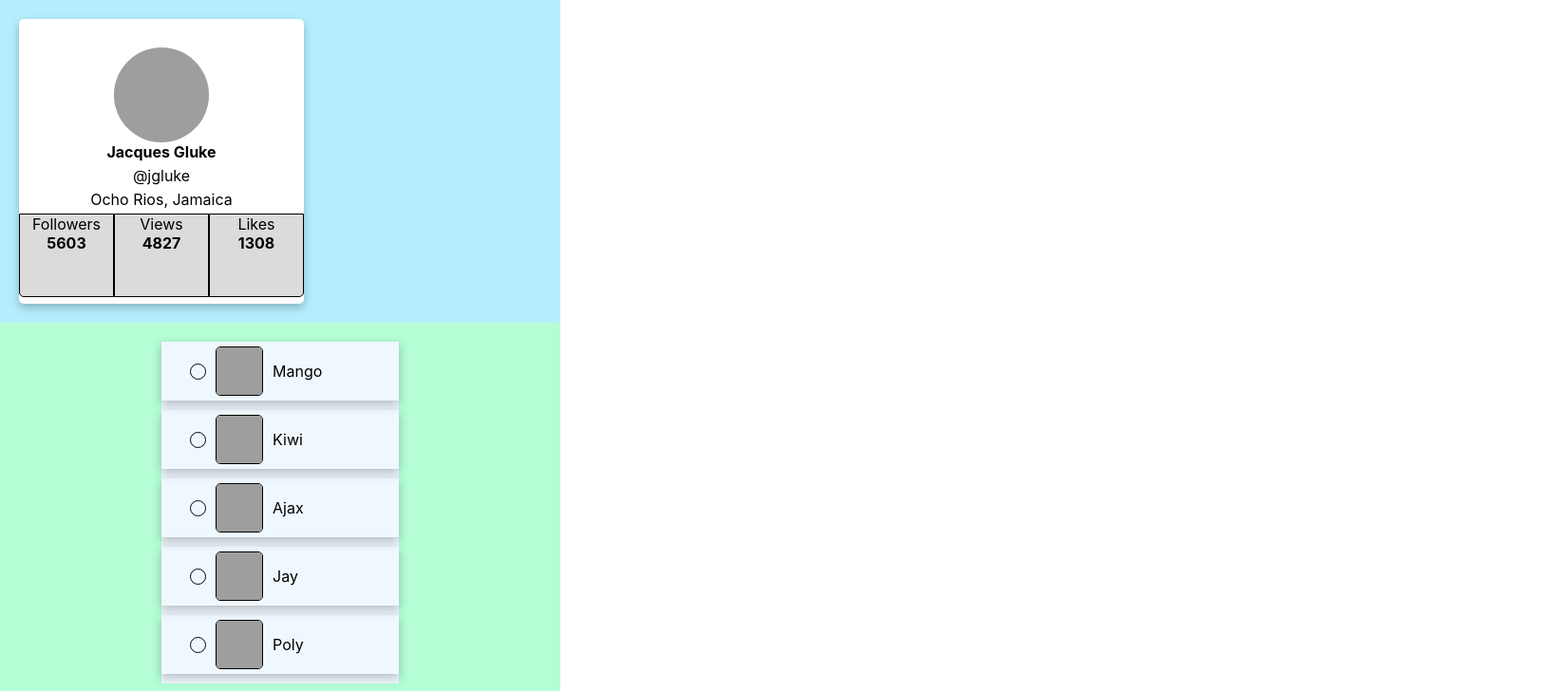
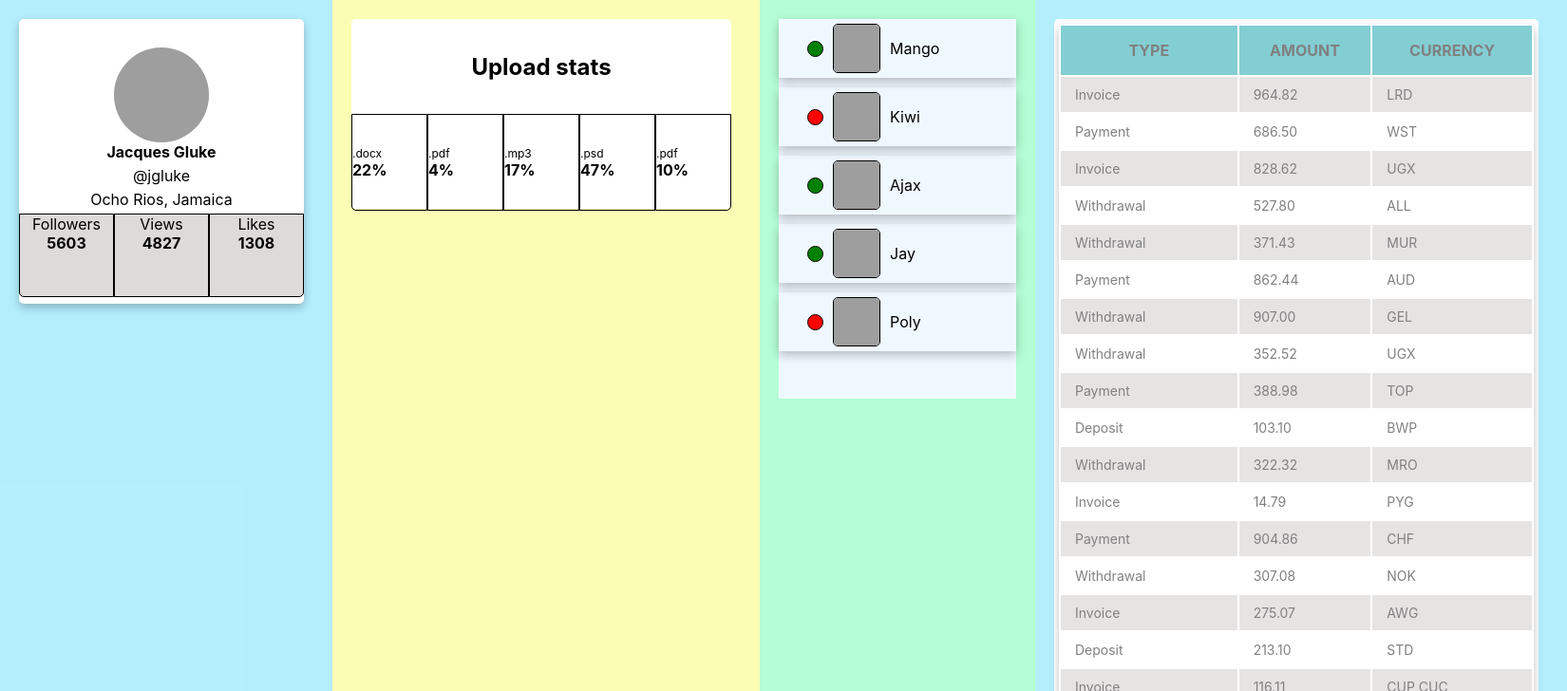
Before and after one commit to Vitaliy-1915/goit-react-hw-001-components, a React (Create React App) app: page / in a window 1280 px wide. Shown: the top 728 px of the page at 95% size, 1650 px wide, since content can reach past the window. Built offline with nearby package versions, Linux system fonts and the light colour scheme; grey boxes are pictures that could not be loaded.

Commit message:
стили statistics

```diff
--- a/src/App.css
+++ b/src/App.css
@@ -1,5 +1,5 @@
 .App {
-  text-align: center;
+  display: flex;
 }
 
 /* .App-logo {
--- a/src/App.jsx
+++ b/src/App.jsx
@@ -1,9 +1,9 @@
 import WrapperProfile from './components/WrapperProfile/WrapperProfile';
-// import WrapperStatistics from './components/WrapperStatistics/WrapperStatistics';
+import WrapperStatistics from './components/WrapperStatistics/WrapperStatistics';
 import WrapperFriendList from './components/WrapperFriendList/WrapperFriendList';
 import WrapperTransactionHistory from './components/WrapperTransactionHistory/WrapperTransactionHistory';
 import user from './data/user.json';
-// import stats from './data/statistical-data.json';
+import stats from './data/statistical-data.json';
 import friends from './data/friends.json';
 import transactions from './data/transactions.json';
 import './App.css';
@@ -12,7 +12,7 @@ function App() {
   return (
     <div className="App">
       <WrapperProfile user={user} />
-      {/* <WrapperStatistics statisticalData={stats} /> */}
+      <WrapperStatistics statisticalData={stats} />
       <WrapperFriendList friends={friends} />
       <WrapperTransactionHistory transactions={transactions} />
     </div>
--- a/src/components/FriendList/FriendList.module.css
+++ b/src/components/FriendList/FriendList.module.css
@@ -1,5 +1,6 @@
 .friendList {
   width: 250px;
+  height: 400px;
   list-style: none;
   padding: 0;
   margin: 0 auto;
@@ -22,8 +23,6 @@
   margin: auto;
   margin-left: 25px;
   margin-right: 0;
-
-  /* background-color: ${props => (props.className ? 'green' : 'red')}; */
 }
 
 .avatar {
--- a/src/components/FriendList/FriendListItem.jsx
+++ b/src/components/FriendList/FriendListItem.jsx
@@ -7,7 +7,13 @@ function FriendListItem(props) {
 
   return (
     <li className={s.friendItem}>
-      <span className={s.spanStatus}>{isOnline}</span>
+      <span
+        className={s.spanStatus}
+        style={{ backgroundColor: isOnline ? 'green' : 'red' }}
+      >
+        {isOnline}
+      </span>
+
       <img className={s.avatar} src={avatar} alt={name} width="48" />
       <p className={s.name}>{name}</p>
     </li>
--- a/src/components/Statistics/Section.jsx
+++ b/src/components/Statistics/Section.jsx
@@ -1,26 +1,26 @@
-// import React from 'react';
-// import PropTypes from 'prop-types';
+import React from 'react';
+import s from './Statistics.module.css';
+import PropTypes from 'prop-types';
 
-// function Section(props) {
-//   const { title, children } = props;
-//   return (
-//     <section class="statistics">
-//       {title && <h2 class="title">{title}</h2>}
-//       {children}
+function Section(props) {
+  const { title, children } = props;
+  return (
+    <section className={s.section}>
+      {title && <h2 className={s.h2}>{title}</h2>}
+      {children}
+    </section>
+  );
+}
 
-//     </section>
-//   );
-// }
+export default Section;
 
-// export default Section;
-
-// Section.propTypes = {
-//   title: PropTypes.string,
-//   stats: PropTypes.arrayOf(
-//     PropTypes.shape({
-//       id: PropTypes.string.isRequired,
-//       label: PropTypes.string.isRequired,
-//       percentage: PropTypes.number.isRequired,
-//     }),
-//   ),
-// };
+Section.propTypes = {
+  title: PropTypes.string,
+  stats: PropTypes.arrayOf(
+    PropTypes.shape({
+      id: PropTypes.string.isRequired,
+      label: PropTypes.string.isRequired,
+      percentage: PropTypes.number.isRequired,
+    }),
+  ),
+};
--- /dev/null
+++ b/src/components/Statistics/Statistics.module.css
@@ -0,0 +1,72 @@
+.section {
+  width: 400px;
+  height: 200px;
+  margin-right: 10px;
+  border-radius: 5px;
+
+  background-color: #fff;
+}
+
+.h2 {
+  width: 400px;
+  height: 100px;
+  display: flex;
+  justify-content: center;
+  align-items: center;
+  margin: 0;
+}
+
+.ul {
+  display: flex;
+  justify-content: space-around;
+  width: 400px;
+  height: 100px;
+  list-style: none;
+
+  margin: 0;
+  padding: 0;
+}
+
+.spanLabel {
+  font-weight: normal;
+  font-size: 12px;
+  color: #000;
+}
+
+.spanPercentage {
+  font-weight: bold;
+  color: #000;
+}
+
+.li {
+  display: flex;
+  flex-direction: column;
+  justify-content: center;
+  width: 100px;
+  height: 100px;
+  border: solid 1px;
+}
+
+.li:first-of-type {
+  border-bottom-left-radius: 5px;
+}
+
+.li:last-child {
+  border-bottom-right-radius: 5px;
+}
+
+.id-1 {
+  background-color: aqua;
+}
+.id-2 {
+  background-color: blueviolet;
+}
+.id-3 {
+  background-color: burlywood;
+}
+.id-4 {
+  background-color: cornflowerblue;
+}
+.id-5 {
+  background-color: chartreuse;
+}
--- a/src/components/Statistics/StatisticsList.jsx
+++ b/src/components/Statistics/StatisticsList.jsx
@@ -1,21 +1,21 @@
-// import React from 'react';
-// import Section from './Section'
+import React from 'react';
+import s from './Statistics.module.css';
 
-// function StatisticsList(props) {
-//     const { stats } = props;
+function StatisticsList(props) {
+  const { stats } = props;
 
-//     return (
-//       <>
-//         <ul class="stat-list">
-//           {stats.map(stat => (
-//             <li class="item" key={stat.id}>
-//               <span class="label">{stat.label}</span>
-//               <span class="percentage">{stat.percentage}%</span>
-//             </li>
-//           ))}
-//         </ul>
-//       </>
-//     )
-// }
+  return (
+    <>
+      <ul className={s.ul}>
+        {stats.map(stat => (
+          <li className={s.li} key={stat.id}>
+            <span className={s.spanLabel}>{stat.label}</span>
+            <span className={s.spanPercentage}>{stat.percentage}%</span>
+          </li>
+        ))}
+      </ul>
+    </>
+  );
+}
 
-// export default StatisticsList
+export default StatisticsList;
--- a/src/components/WrapperStatistics/WrapperStatistics.jsx
+++ b/src/components/WrapperStatistics/WrapperStatistics.jsx
@@ -1,15 +1,19 @@
-// import React from 'react';
-// import Statistics from '../Statistics/Section';
+import React from 'react';
+import Statistics from '../Statistics/Section';
+import StatisticsList from '../Statistics/StatisticsList';
+import s from '../WrapperStatistics/WrapperStatistics.module.css';
 
-// function WrapperStatistics(props) {
-//   const { statisticalData } = props;
+function WrapperStatistics(props) {
+  const { statisticalData } = props;
 
-//   return (
-//     <div>
-//       <Statistics title="Upload stats" stats={statisticalData} />;
-//       {/* <Statistics stats={statisticalData} />; */}
-//     </div>
-//   );
-// }
+  return (
+    <div className={s.container}>
+      <Statistics title="Upload stats">
+        <StatisticsList stats={statisticalData} />
+      </Statistics>
+      {/* <Statistics stats={statisticalData} /> */}
+    </div>
+  );
+}
 
-// export default WrapperStatistics;
+export default WrapperStatistics;
--- /dev/null
+++ b/src/components/WrapperStatistics/WrapperStatistics.module.css
@@ -0,0 +1,7 @@
+.container {
+  display: flex;
+  flex-wrap: wrap;
+  padding: 20px;
+  background-color: #f8fb6178;
+  width: 550px;
+}
```
